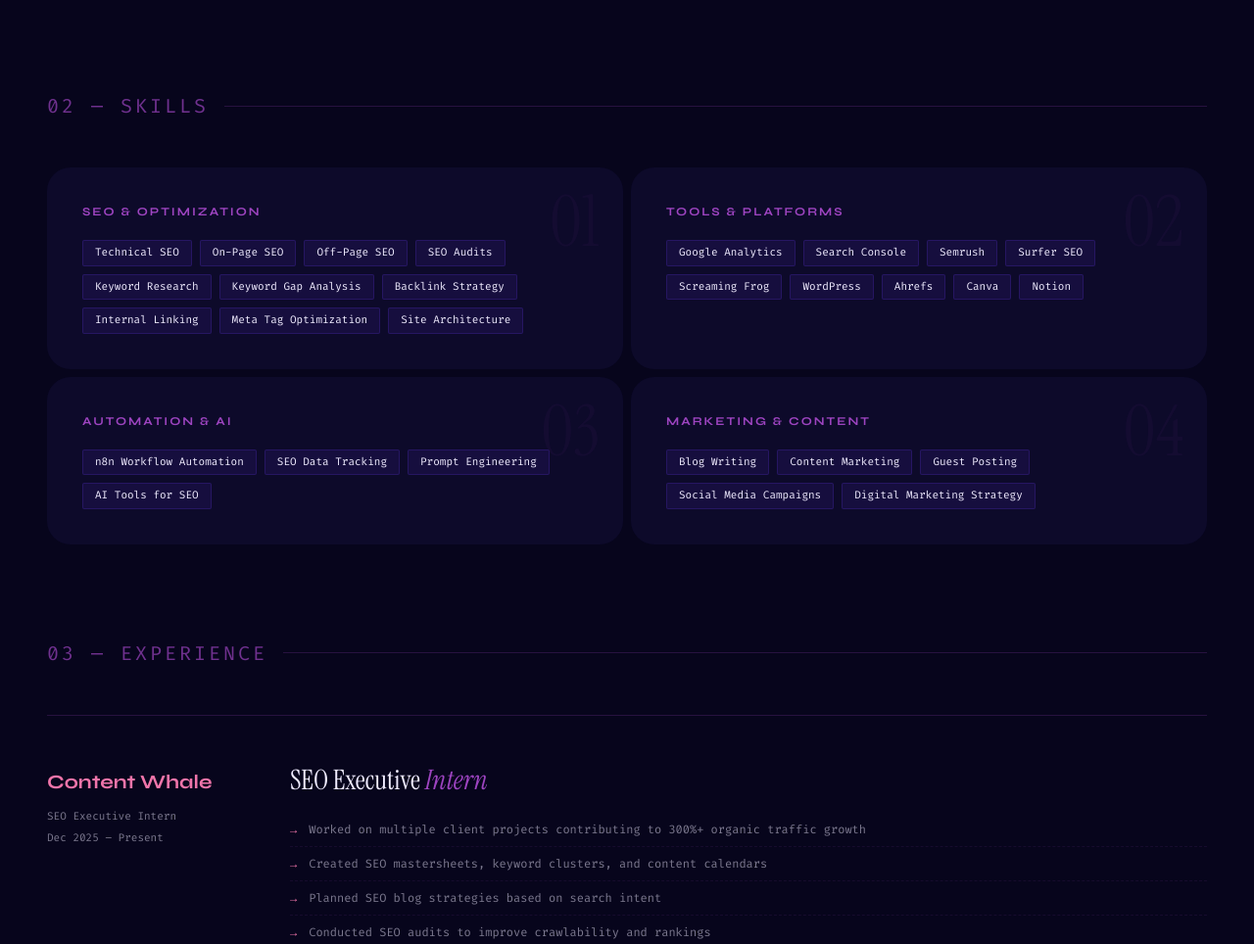
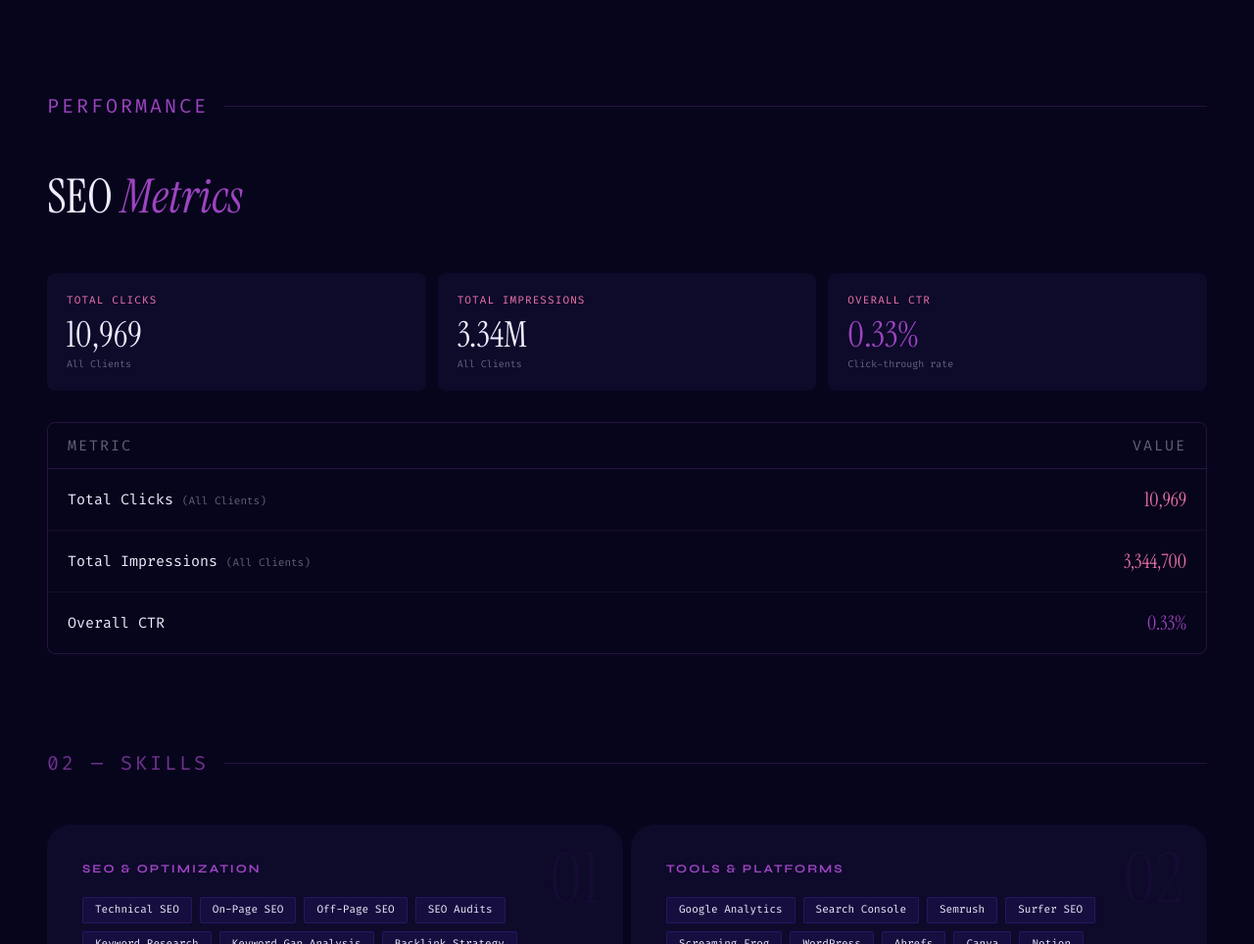
Before and after one commit to Rajat-web-server/Tailwind_proj, a website: page index.html in a window 1280 px wide. Shown: the part 1575-2539 px from the top of the page at 98% size. Drawn offline with nearby package versions, Linux system fonts and the light colour scheme.

Commit message:
Provide performance section

```diff
--- a/index.html
+++ b/index.html
@@ -309,6 +309,118 @@
       </div>
     </section>
 
+    <!-- ───────────── PERFORMANCE METRICS SECTION ───────────── -->
+    <section id="performance" class="relative z-10 px-12 pb-24">
+      <!-- Section Label -->
+      <p
+        class="sec-label flex items-center gap-4 font-mono text-[20px] tracking-[3px] uppercase text-lavender mb-12"
+      >
+        Performance
+      </p>
+
+      <!-- Section Title -->
+      <h2
+        class="font-serif leading-tight mb-12"
+        style="font-size: clamp(28px, 4vw, 48px)"
+      >
+        SEO <em class="italic text-lavender">Metrics</em>
+      </h2>
+
+      <!-- Metric Cards -->
+      <div class="grid grid-cols-1 sm:grid-cols-3 gap-3 mb-8">
+        <div class="bg-card rounded-lg p-5">
+          <p
+            class="font-mono text-[11px] tracking-widest uppercase text-pink mb-2"
+          >
+            Total Clicks
+          </p>
+          <p class="font-serif text-[36px] leading-none text-[#f0ecff] mb-1">
+            10,969
+          </p>
+          <p class="font-mono text-[10px] text-[#f0ecff]/40">All Clients</p>
+        </div>
+
+        <div class="bg-card rounded-lg p-5">
+          <p
+            class="font-mono text-[11px] tracking-widest uppercase text-pink mb-2"
+          >
+            Total Impressions
+          </p>
+          <p class="font-serif text-[36px] leading-none text-[#f0ecff] mb-1">
+            3.34M
+          </p>
+          <p class="font-mono text-[10px] text-[#f0ecff]/40">All Clients</p>
+        </div>
+
+        <div class="bg-card rounded-lg p-5">
+          <p
+            class="font-mono text-[11px] tracking-widest uppercase text-pink mb-2"
+          >
+            Overall CTR
+          </p>
+          <p class="font-serif text-[36px] leading-none text-lavender mb-1">
+            0.33%
+          </p>
+          <p class="font-mono text-[10px] text-[#f0ecff]/40">
+            Click-through rate
+          </p>
+        </div>
+      </div>
+
+      <!-- Detailed Table -->
+      <div
+        class="border border-[rgba(157,68,192,0.22)] rounded-lg overflow-hidden"
+      >
+        <!-- Table Header -->
+        <div
+          class="grid grid-cols-2 px-5 py-3 border-b border-[rgba(157,68,192,0.22)]"
+        >
+          <span
+            class="font-mono text-[15px] tracking-[2px] uppercase text-[#f0ecff]/40"
+            >Metric</span
+          >
+          <span
+            class="font-mono text-[15px] tracking-[2px] uppercase text-[#f0ecff]/40 text-right"
+            >Value</span
+          >
+        </div>
+
+        <!-- Row 1 -->
+        <div
+          class="grid grid-cols-2 items-center px-5 py-4 border-b border-[rgba(157,68,192,0.12)]"
+        >
+          <span class="font-mono text-[15px] text-[#f0ecff]">
+            Total Clicks
+            <span class="text-[#f0ecff]/40 text-[11px]">(All Clients)</span>
+          </span>
+          <span class="font-serif text-[20px] text-pink text-right"
+            >10,969</span
+          >
+        </div>
+
+        <!-- Row 2 -->
+        <div
+          class="grid grid-cols-2 items-center px-5 py-4 border-b border-[rgba(157,68,192,0.12)]"
+        >
+          <span class="font-mono text-[15px] text-[#f0ecff]">
+            Total Impressions
+            <span class="text-[#f0ecff]/40 text-[11px]">(All Clients)</span>
+          </span>
+          <span class="font-serif text-[20px] text-pink text-right"
+            >3,344,700</span
+          >
+        </div>
+
+        <!-- Row 3 -->
+        <div class="grid grid-cols-2 items-center px-5 py-4">
+          <span class="font-mono text-[15px] text-[#f0ecff]">Overall CTR</span>
+          <span class="font-serif text-[20px] text-lavender text-right"
+            >0.33%</span
+          >
+        </div>
+      </div>
+    </section>
+
     <!-- ───────────── SKILLS ───────────── -->
     <section id="skills" class="relative z-10 px-12 pb-24">
       <p
@@ -317,7 +429,7 @@
         02 — Skills
       </p>
 
-      <div class="grid grid-cols-1 md:grid-cols-2 gap-2 ">
+      <div class="grid grid-cols-1 md:grid-cols-2 gap-2">
         <!-- SEO -->
         <div
           class="relative bg-card hover:bg-card2 transition-colors p-9 overflow-hidden group rounded-3xl"
```
